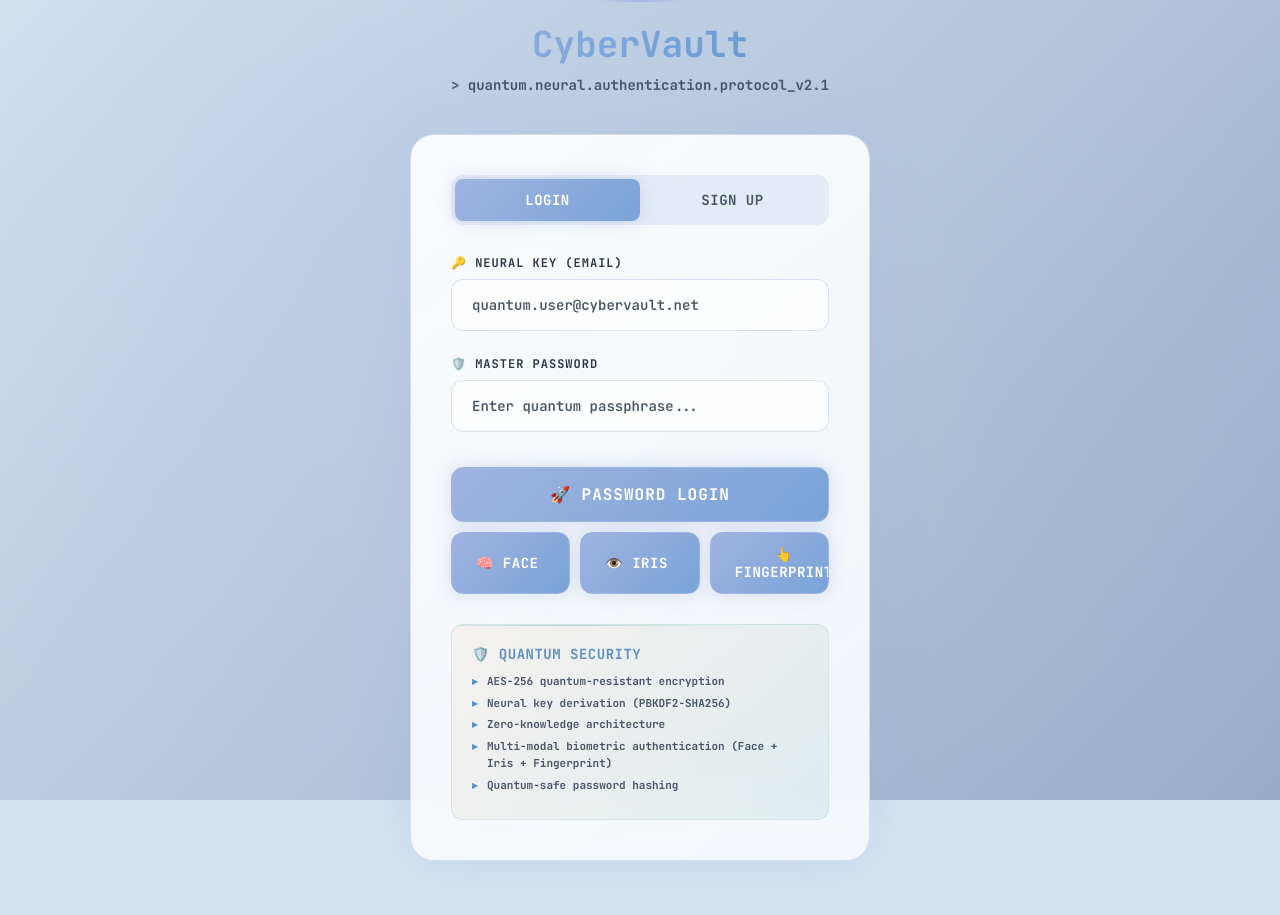
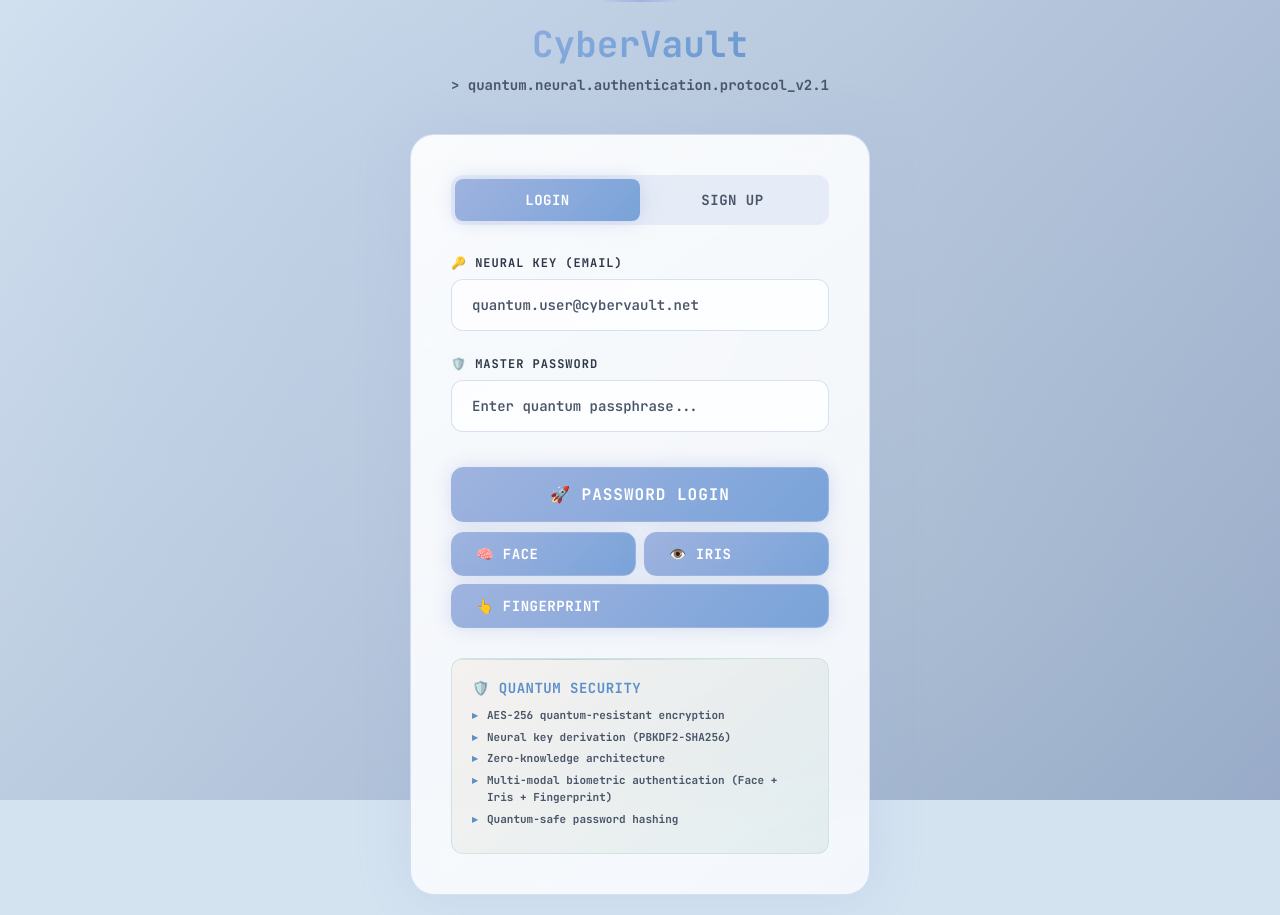
Before and after one commit to rudranshhere009/Cyber-Vault, a React (Vite) app in the folder cybervault-electron-react/: page / in a window 1280 px wide. Both pictures are taken after a click on the button "LOGIN". Before the commit the page ends 881 px from the top, so only its background shows below. Built offline with nearby package versions, Linux system fonts and the light colour scheme.

Commit message:
added readme

```diff
--- a/cybervault-electron-react/src/modules/App.jsx
+++ b/cybervault-electron-react/src/modules/App.jsx
@@ -1312,10 +1312,10 @@ function App() {
                   {/* NEW: Updated login buttons with all biometric options */}
                   <div style={{ display: 'flex', flexDirection: 'column', gap: 10 }}>
                     <button type="submit" className="submit-btn">🚀 Password Login</button>
-                    <div style={{ display: 'flex', gap: 10 }}>
-                      <button type="button" className="cyber-btn btn-primary" style={{ flex: 1 }} onClick={handleFaceLogin}>🧠 Face</button>
-                      <button type="button" className="cyber-btn btn-primary" style={{ flex: 1 }} onClick={handleIrisLogin}>👁️ Iris</button>
-                      <button type="button" className="cyber-btn btn-primary" style={{ flex: 1 }} onClick={handleFingerprintLogin}>👆 Fingerprint</button>
+                    <div style={{ display: 'flex', gap: 8, flexWrap: 'wrap' }}>
+                      <button type="button" className="cyber-btn btn-primary" style={{ flex: '1 1 auto', minWidth: '80px' }} onClick={handleFaceLogin}>🧠 Face</button>
+                      <button type="button" className="cyber-btn btn-primary" style={{ flex: '1 1 auto', minWidth: '80px' }} onClick={handleIrisLogin}>👁️ Iris</button>
+                      <button type="button" className="cyber-btn btn-primary" style={{ flex: '1 1 auto', minWidth: '120px' }} onClick={handleFingerprintLogin}>👆 Fingerprint</button>
                     </div>
                   </div>
                 </form>
@@ -1502,10 +1502,10 @@ function App() {
               <button type="submit" className="submit-btn" style={{ marginTop: 12 }}>🔓 Unlock</button>
             </form>
             {/* NEW: Added all biometric unlock options */}
-            <div style={{ display: 'flex', justifyContent: 'center', gap: 10, marginTop: 8 }}>
-              <button type="button" className="cyber-btn btn-primary" onClick={attemptFaceUnlock}>🧠 Face</button>
-              <button type="button" className="cyber-btn btn-primary" onClick={attemptIrisUnlock}>👁️ Iris</button>
-              <button type="button" className="cyber-btn btn-primary" onClick={attemptFingerprintUnlock}>👆 Fingerprint</button>
+            <div style={{ display: 'flex', justifyContent: 'center', gap: 8, marginTop: 8, flexWrap: 'wrap' }}>
+              <button type="button" className="cyber-btn btn-primary" style={{ minWidth: '80px' }} onClick={attemptFaceUnlock}>🧠 Face</button>
+              <button type="button" className="cyber-btn btn-primary" style={{ minWidth: '80px' }} onClick={attemptIrisUnlock}>👁️ Iris</button>
+              <button type="button" className="cyber-btn btn-primary" style={{ minWidth: '120px' }} onClick={attemptFingerprintUnlock}>👆 Fingerprint</button>
             </div>
           </div>
         </div>
```
